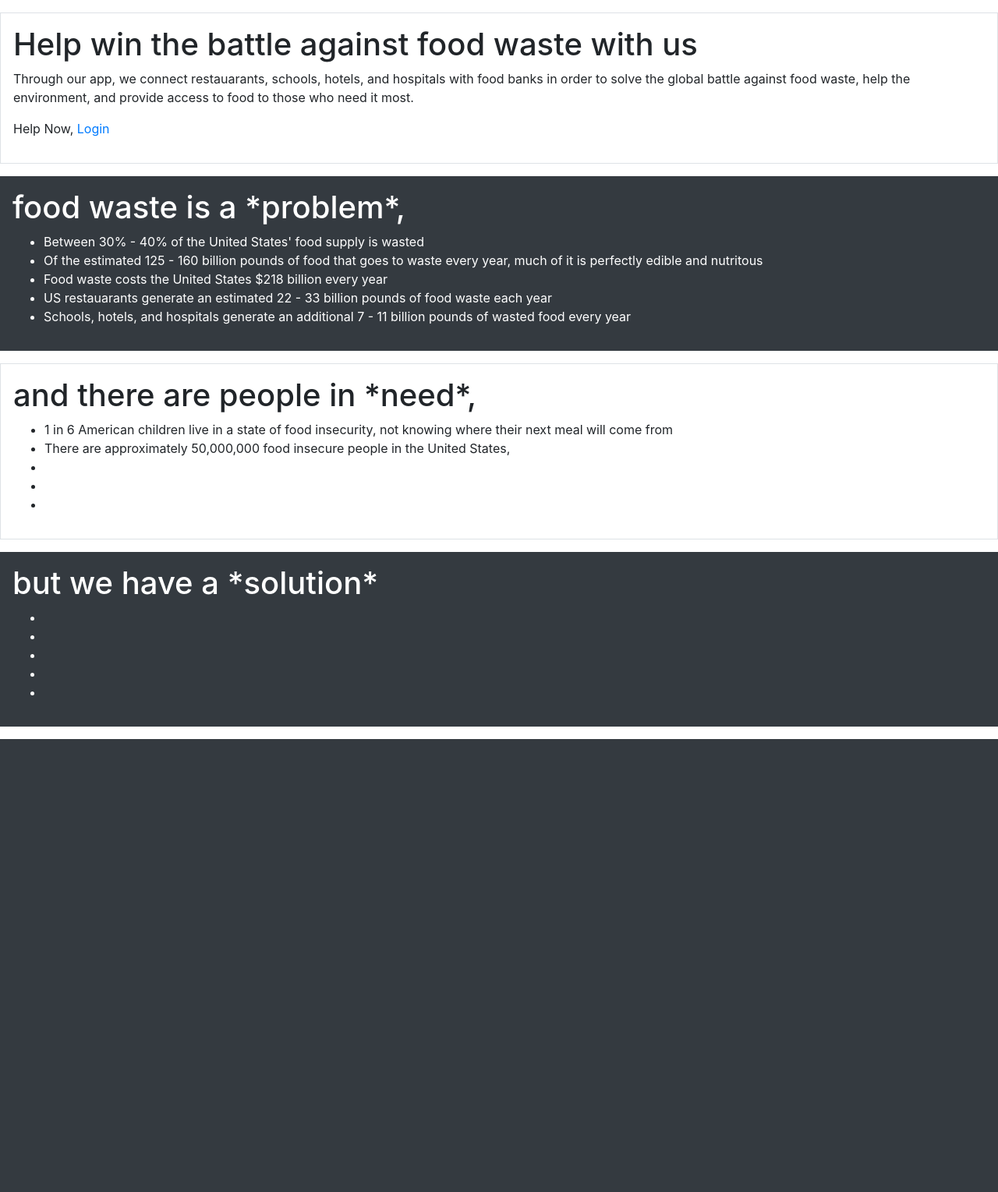
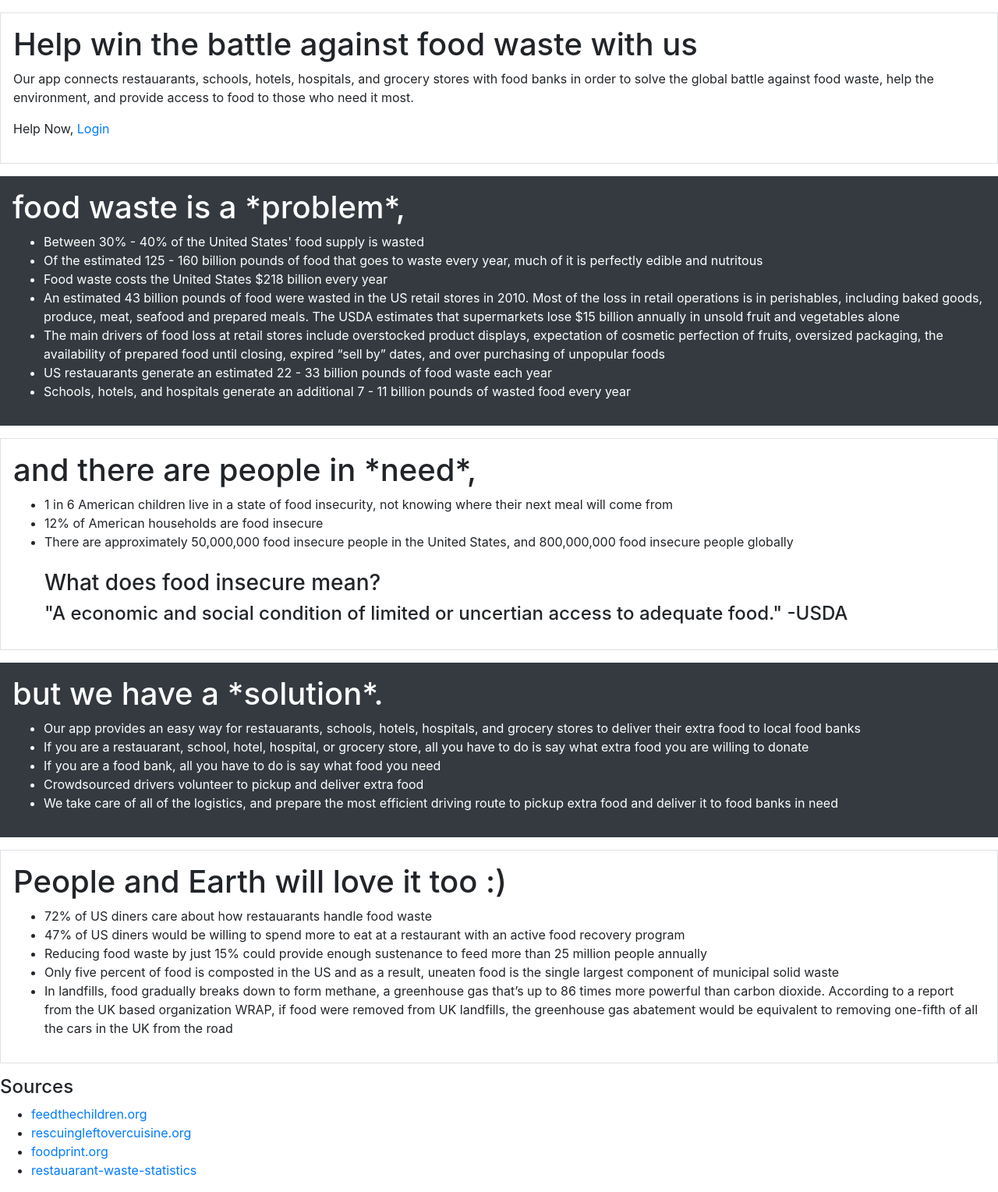
Before and after one commit to lnestelroad/HackCU2020, a Flask app: page / in a window 1280 px wide. Shown: the part 56-1585 px from the top of the page at 78% size. Before the commit the page ends 1004 px from the top, so only its background shows below. Run offline with Flask 2, Linux system fonts and the light colour scheme; some libraries are stand-ins or nearby versions.

Commit message:
Finished basic front page. Contains all the proper text.

```diff
--- a/app/templates/index.html
+++ b/app/templates/index.html
@@ -7,7 +7,7 @@
     <div class="container-fluid p-3 my-3 border">
         <h1>Help win the battle against food waste with us</h1>
         <p>
-            Through our app, we connect restauarants, schools, hotels, and hospitals with food banks in order to solve the global battle against food waste, help the environment, and provide access to food to those who need it most.
+            Our app connects restauarants, schools, hotels, hospitals, and grocery stores with food banks in order to solve the global battle against food waste, help the environment, and provide access to food to those who need it most.
         </p>
         {% if current_user.is_anonymous %}
         <p>Help Now, <a href="{{ url_for('login') }}">Login</a></p>
@@ -22,6 +22,8 @@
             <li>Between 30% - 40% of the United States' food supply is wasted</li>
             <li>Of the estimated 125 - 160 billion pounds of food that goes to waste every year, much of it is perfectly edible and nutritous</li>
             <li>Food waste costs the United States $218 billion every year</li>
+            <li>An estimated 43 billion pounds of food were wasted in the US retail stores in 2010. Most of the loss in retail operations is in perishables, including baked goods, produce, meat, seafood and prepared meals. The USDA estimates that supermarkets lose $15 billion annually in unsold fruit and vegetables alone</li>
+            <li>The main drivers of food loss at retail stores include overstocked product displays, expectation of cosmetic perfection of fruits, oversized packaging, the availability of prepared food until closing, expired “sell by” dates, and over purchasing of unpopular foods</li>
             <li>US restauarants generate an estimated 22 - 33 billion pounds of food waste each year</li>
             <li>Schools, hotels, and hospitals generate an additional 7 - 11 billion pounds of wasted food every year</li>
         </ul>
@@ -31,21 +33,41 @@
         <h1>and there are people in *need*,</h1>
         <ul>
             <li>1 in 6 American children live in a state of food insecurity, not knowing where their next meal will come from</li>
-            <li>There are approximately 50,000,000 food insecure people in the United States, </li>
-            <li></li>
-            <li></li>
-            <li></li>
+            <li>12% of American households are food insecure</li>
+            <li>There are approximately 50,000,000 food insecure people in the United States, and 800,000,000 food insecure people globally</li>
+            <br>
+            <h3>What does food insecure mean?</h3>
+            <h4>"A economic and social condition of limited or uncertian access to adequate food." -USDA</h4>
         </ul>
     </div>
 
     <div class="container-fluid p-3 my-3 bg-dark text-white">
-        <h1>but we have a *solution*</h1>
+        <h1>but we have a *solution*.</h1>
         <ul>
-            <li></li>
-            <li></li>
-            <li></li>
-            <li></li>
-            <li></li>
+            <li>Our app provides an easy way for restauarants, schools, hotels, hospitals, and grocery stores to deliver their extra food to local food banks</li>
+            <li>If you are a restauarant, school, hotel, hospital, or grocery store, all you have to do is say what extra food you are willing to donate</li>
+            <li>If you are a food bank, all you have to do is say what food you need</li>
+            <li>Crowdsourced drivers volunteer to pickup and deliver extra food</li>
+            <li>We take care of all of the logistics, and prepare the most efficient driving route to pickup extra food and deliver it to food banks in need</li>
         </ul>
     </div>
+
+    <div class="container-fluid p-3 my-3 border">
+        <h1>People and Earth will love it too :)</h1>
+        <ul>
+            <li>72% of US diners care about how restauarants handle food waste</li>
+            <li>47% of US diners would be willing to spend more to eat at a restaurant with an active food recovery program</li>
+            <li>Reducing food waste by just 15% could provide enough sustenance to feed more than 25 million people annually</li>
+            <li>Only five percent of food is composted in the US and as a result, uneaten food is the single largest component of municipal solid waste</li>
+            <li>In landfills, food gradually breaks down to form methane, a greenhouse gas that’s up to 86 times more powerful than carbon dioxide. According to a report from the UK based organization WRAP, if food were removed from UK landfills, the greenhouse gas abatement would be equivalent to removing one-fifth of all the cars in the UK from the road</li>
+        </ul>
+    </div>
+
+    <h4>Sources</h4>
+    <ul>
+        <li><a href="https://www.feedthechildren.org/pages/change-your-habits-change.html?gclid=EAIaIQobChMI48iP9_Xm5wIVzZ6zCh3u-QSIEAAYASAAEgIt9PD_BwE">feedthechildren.org</a></li>
+        <li><a href="https://www.rescuingleftovercuisine.org/challenge?gclid=EAIaIQobChMI48iP9_Xm5wIVzZ6zCh3u-QSIEAAYAiAAEgL-4_D_BwE">rescuingleftovercuisine.org</a></li>
+        <li><a href="https://foodprint.org/issues/the-problem-of-food-waste/">foodprint.org</a></li>
+        <li><a href="https://pos.toasttab.com/blog/restaurant-waste-statistics">restauarant-waste-statistics</a></li>
+    </ul>
 {% endblock %}
```
